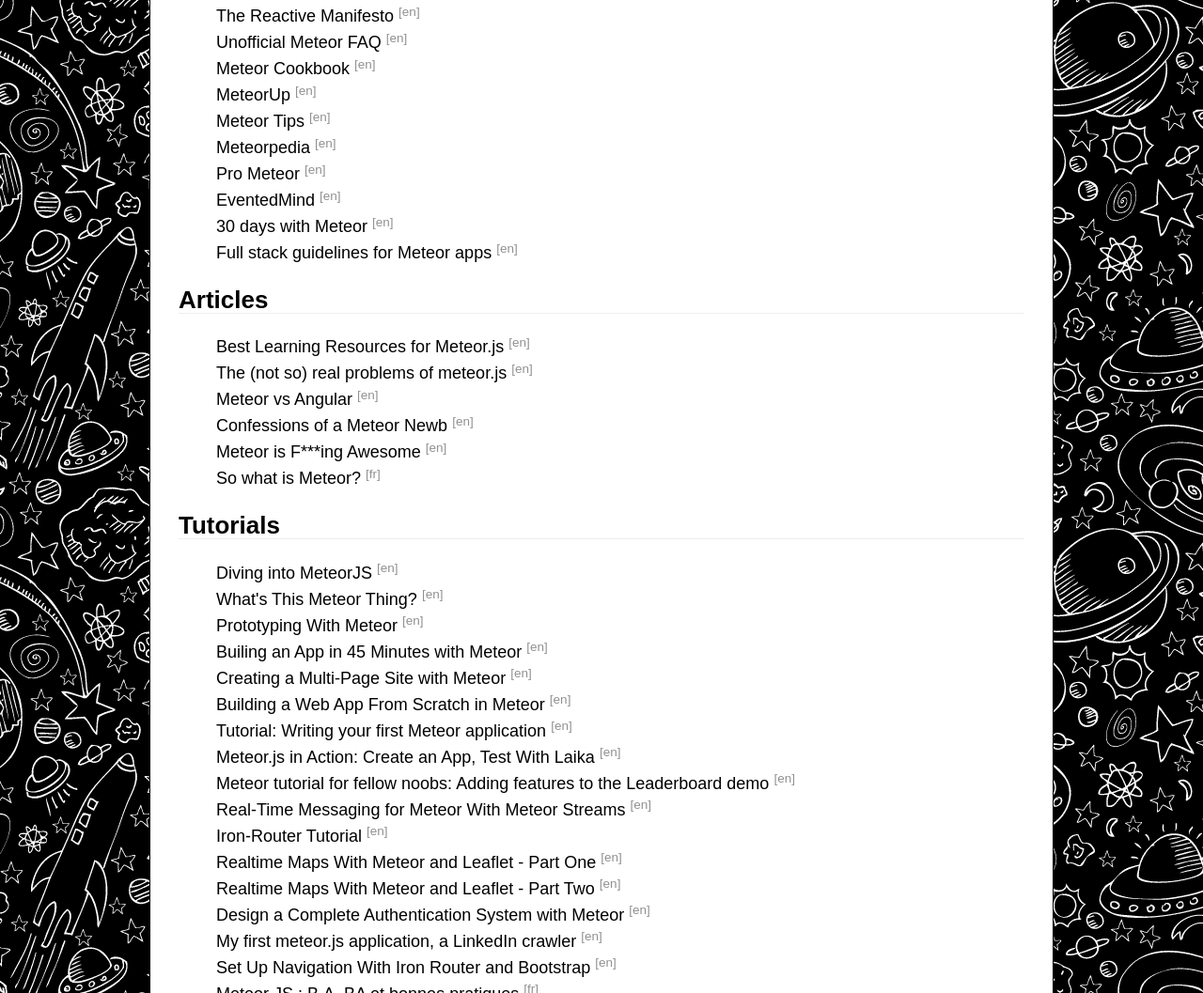
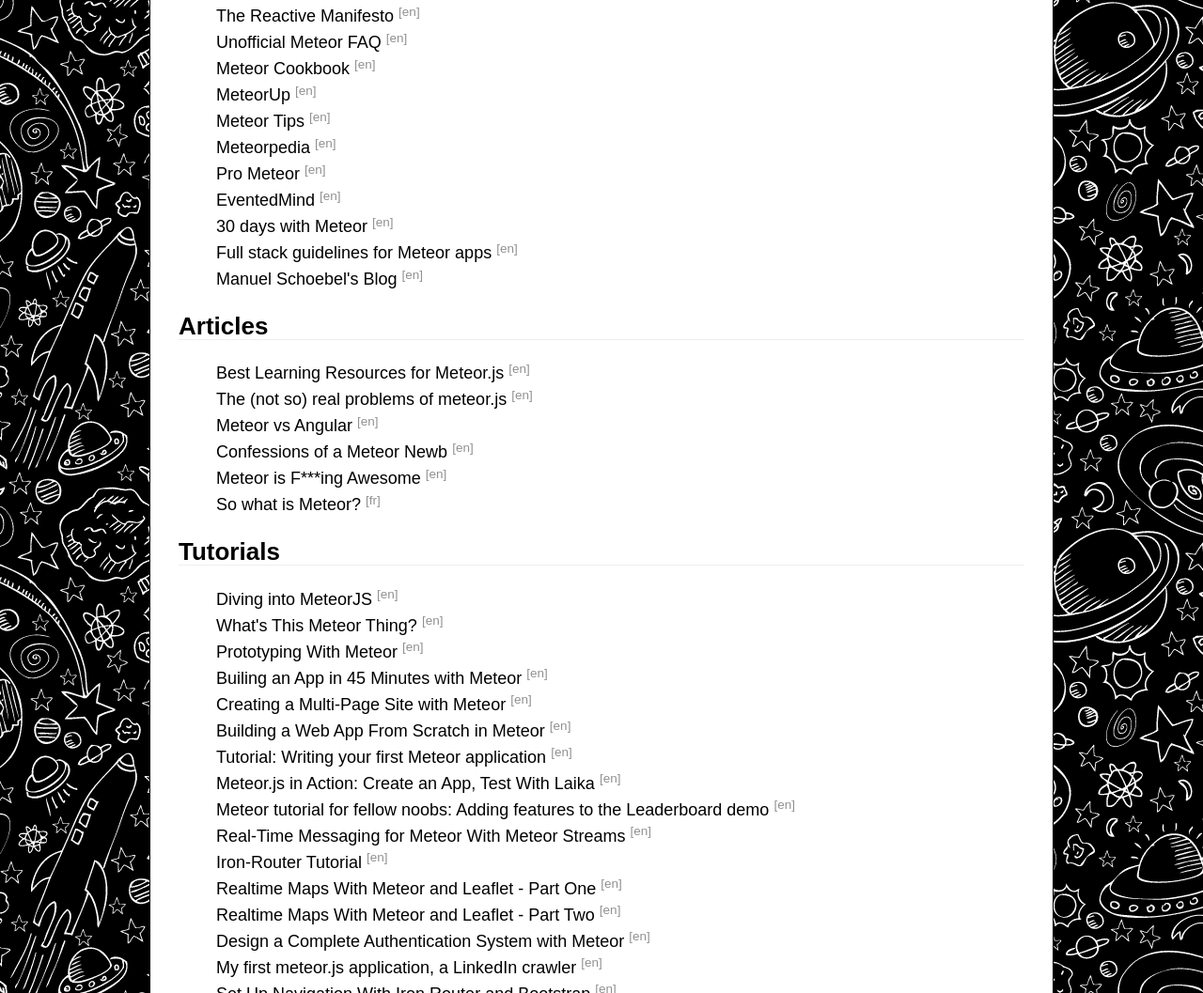
Before and after one commit to Urigo/awesome-meteor, a plain HTML site: page index.html in a window 1280 px wide. Shown: the part 1450-2507 px from the top of the page at 94% size. Drawn offline with Linux system fonts and the light colour scheme.

Commit message:
Update 2014-06-22T07:57:04.961Z

```diff
--- a/index.html
+++ b/index.html
@@ -274,6 +274,12 @@
 
     <li>
       <a href="https://github.com/romanzolotarev/guidelines">Full stack guidelines for Meteor apps</a>
+
+      <sup>[en]</sup>
+    </li>
+
+    <li>
+      <a href="http://www.manuel-schoebel.com/blog">Manuel Schoebel&#39;s Blog</a>
 
       <sup>[en]</sup>
     </li>
```
